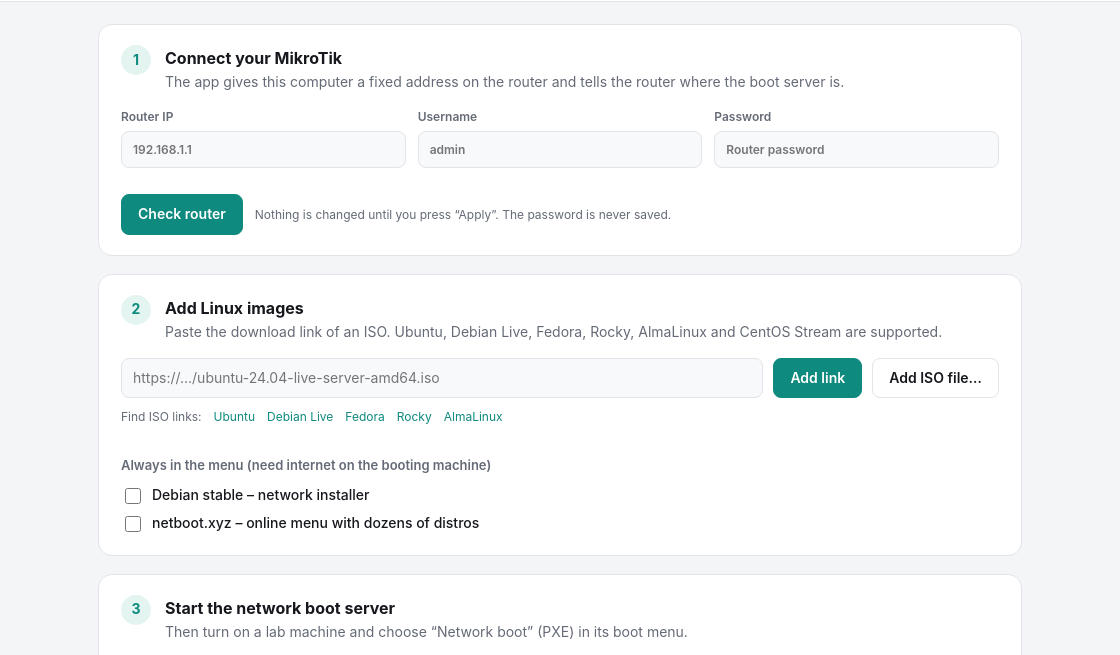
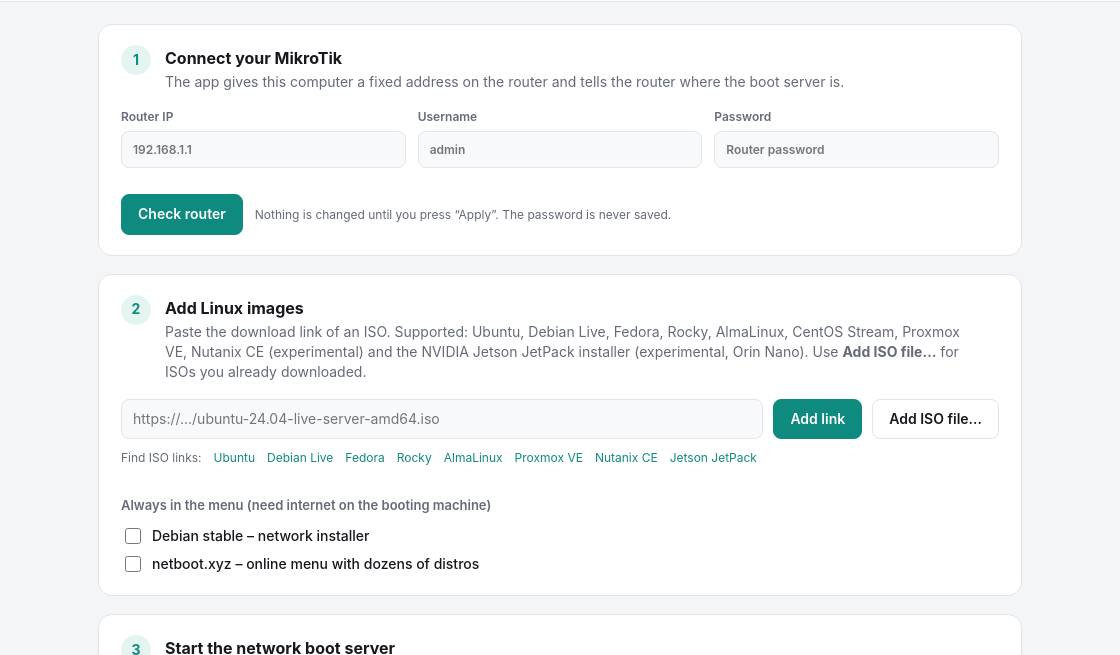
Before and after one commit to fernandoquinino-ntx/pxe-boot, an Electron app: page src/renderer/index.html in a window 1120 px wide. Shown: the part 82-737 px from the top of the page. Drawn offline with Linux system fonts and the light colour scheme; no server answers.

Commit message:
UI: list Proxmox, Nutanix CE and Jetson as supported image types with download links
Co-Authored-By: Claude Sonnet 5.5 <noreply@anthropic.com>
Claude-Session: https://claude.ai/code/session_011Dvr3xKzrGuudpezQGSWDQ

```diff
--- a/src/renderer/index.html
+++ b/src/renderer/index.html
@@ -47,7 +47,7 @@
         <span class="num">2</span>
         <div>
           <h2>Add Linux images</h2>
-          <p>Paste the download link of an ISO. Ubuntu, Debian Live, Fedora, Rocky, AlmaLinux and CentOS Stream are supported.</p>
+          <p>Paste the download link of an ISO. Supported: Ubuntu, Debian Live, Fedora, Rocky, AlmaLinux, CentOS Stream, Proxmox VE, Nutanix CE (experimental) and the NVIDIA Jetson JetPack installer (experimental, Orin Nano). Use <b>Add ISO file…</b> for ISOs you already downloaded.</p>
         </div>
         <span class="badge" id="images-badge"></span>
       </div>
@@ -63,6 +63,9 @@
         <a href="https://fedoraproject.org/workstation/download" target="_blank">Fedora</a>
         <a href="https://rockylinux.org/download" target="_blank">Rocky</a>
         <a href="https://almalinux.org/get-almalinux/" target="_blank">AlmaLinux</a>
+        <a href="https://www.proxmox.com/en/downloads/proxmox-virtual-environment/iso" target="_blank">Proxmox VE</a>
+        <a href="https://www.nutanix.com/products/community-edition/download" target="_blank">Nutanix CE</a>
+        <a href="https://developer.nvidia.com/embedded/jetpack" target="_blank">Jetson JetPack</a>
       </div>
       <ul id="image-list" class="images"></ul>
       <div class="builtins">
```
